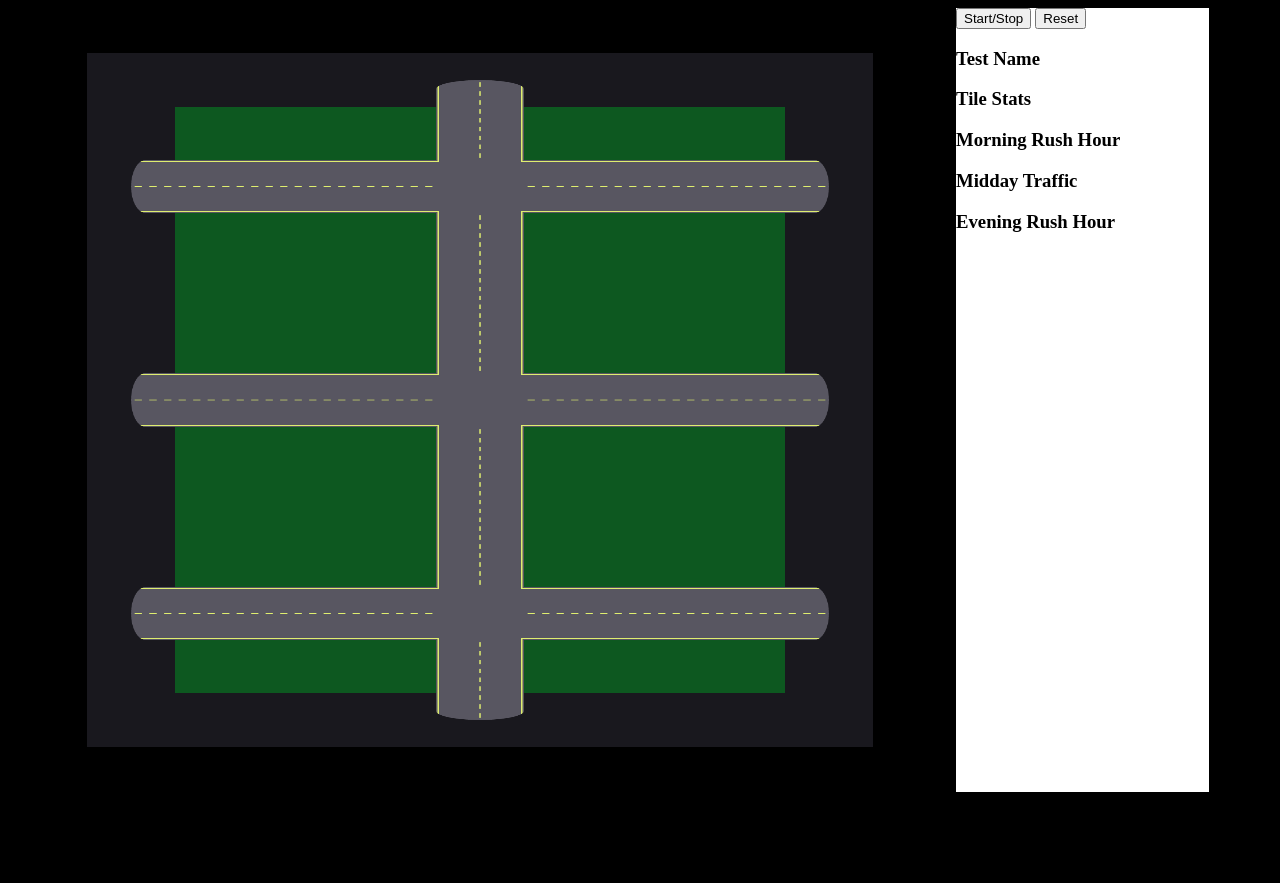
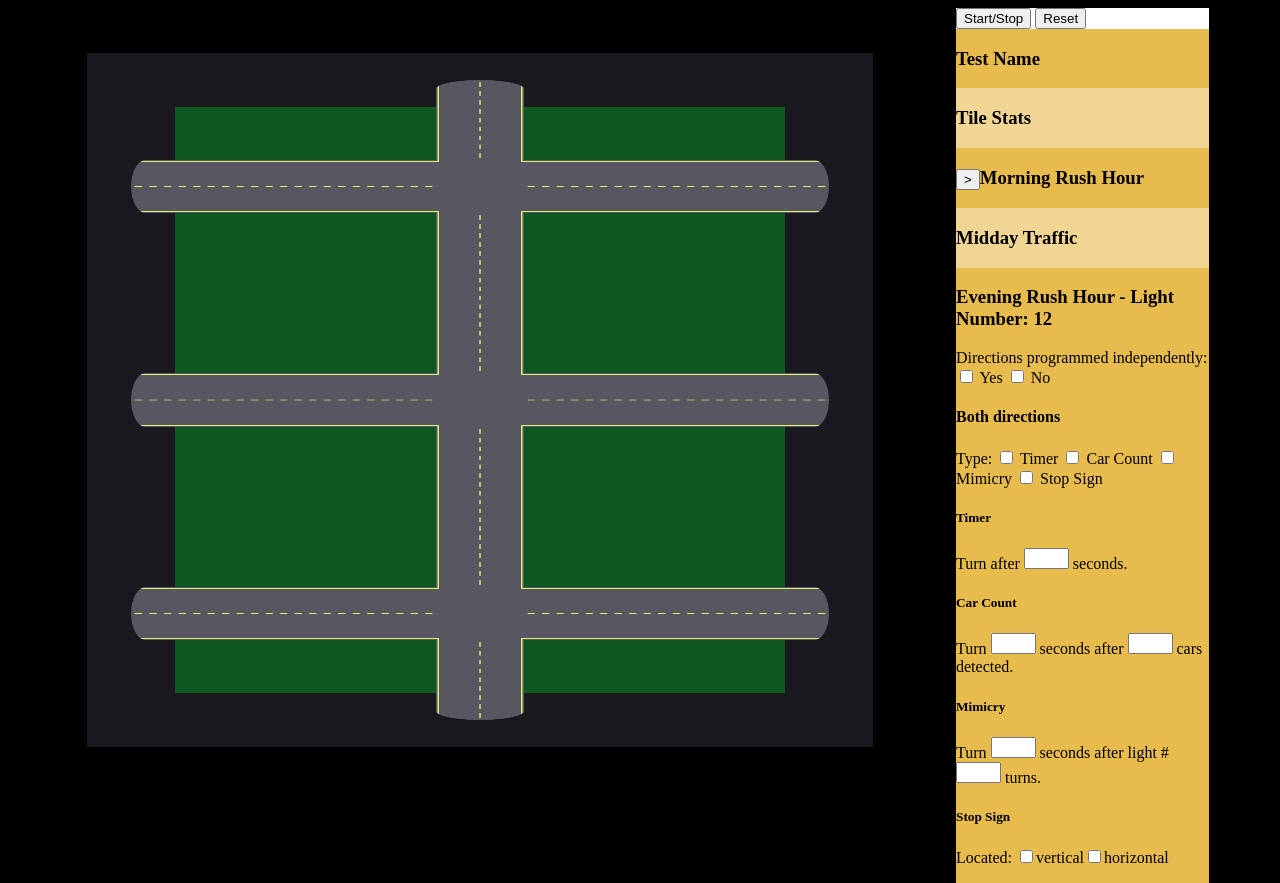
Before and after one commit to jrbaxter0/traffic_simulator, a plain HTML site: page Traffic Light Example/Traffic_html.html in a window 1280 px wide. Before the commit the page ends 800 px from the top, so only its background shows below. Drawn offline with Linux system fonts and the light colour scheme.

Commit message:
Added preliminary sidebar

```diff
--- a/Traffic Light Example/CSS/Traffic_css.css
+++ b/Traffic Light Example/CSS/Traffic_css.css
@@ -21,3 +21,41 @@ body {
 	display: inline-block;
 	float: left;
 }
+
+#TileNameDiv {
+	background-color: e8bb4d;
+	float:left;
+	clear: left;
+	width: 100%;
+}
+
+#Stats_Section {
+	background-color: f1d592;
+	float:left;
+	width: 100%;
+}
+
+#Phase1 {
+	background-color: e8bb4d;
+	float:left;
+	clear: left;
+	width: 100%;
+}
+
+#Phase2 {
+	background-color: f1d592;
+	float:left;
+	clear: left;
+	width: 100%;
+}
+
+#Phase3 {
+	background-color: e8bb4d;
+	float:left;
+	clear: left;
+	width: 100%;
+}
+
+textarea {
+	resize: none;
+}
--- a/Traffic Light Example/Traffic_html.html
+++ b/Traffic Light Example/Traffic_html.html
@@ -27,13 +27,35 @@
 		<H3>Tile Stats</H3>
 	</div>
 	<div id="Phase1">
-		<H3>Morning Rush Hour</H3>
+
+		<H3 id="Phase1_Header"><button id="Phase1_CollapseButton" onclick="change_collaspe('Phase1_CollapseButton')">></button>Morning Rush Hour</H3>
 	</div>
 	<div id="Phase2">
 		<H3>Midday Traffic</H3>
 	</div>
 	<div id="Phase3">
-		<H3>Evening Rush Hour</H3>
+		<H3 id="Phase3_head">Evening Rush Hour - Light Number: 12</H3>
+		<p id="Phase3_indep_p">Directions programmed independently: <input type="checkbox" id="Phase3_indep_yes"> Yes <input type="checkbox" id="Phase3_indep_no"> No</p>
+		<div id="Phase3_both">
+			<H4 id="Phase3_both_head">Both directions</H4>
+			<p id="Phase3_both_type">Type: <input type="checkbox" id="Phase3_both_type_timer"> Timer <input type="checkbox" id="Phase3_both_type_count"> Car Count <input type="checkbox" id="Phase3_both_type_mimic"> Mimicry <input type="checkbox" id="Phase3_both_type_stop"> Stop Sign</p>
+			<div id="Phase3_both_timer">
+				<H5 id="Phase3_both_timer_head">Timer</H5>
+				<p id="Phase3_both_timer_p">Turn after <textarea id="Phase3_both_timer_p_time0" rows="1" cols="3" onchange=""></textarea> seconds.</p>
+			</div>
+			<div id="Phase3_both_count">
+				<H5 id="Phase3_both_count_head">Car Count</H5>
+				<p id="Phase3_both_count_p">Turn <textarea id="Phase3_both_count_p_time0" rows="1" cols="3"></textarea> seconds after <textarea id="Phase3_both_count_p_car0" rows="1" cols="3"></textarea> cars detected.</p>
+			</div>
+			<div id="Phase3_both_mimic">
+				<H5 id="Phase3_both_mimic_head">Mimicry</H5>
+				<p id="Phase3_both_mimic_p">Turn <textarea id="Phase3_both_mimic_p_time0" rows="1" cols="3"></textarea> seconds after light #<textarea id="Phase3_both_mimic_p_light0" rows="1" cols="3"></textarea> turns.</p>
+			</div>
+			<div id="Phase3_both_stop">
+				<H5 id="Phase3_both_stop_head">Stop Sign</H5>
+				<p id="Phase3_both_stop_p">Located: <input type="checkbox" id="Phase3_both_stop_p_vert">vertical<input type="checkbox" id="Phase3_both_stop_p_horz">horizontal</p>
+			</div>
+		</div> <!--Both-->
 	</div>
 </div>
 
```
